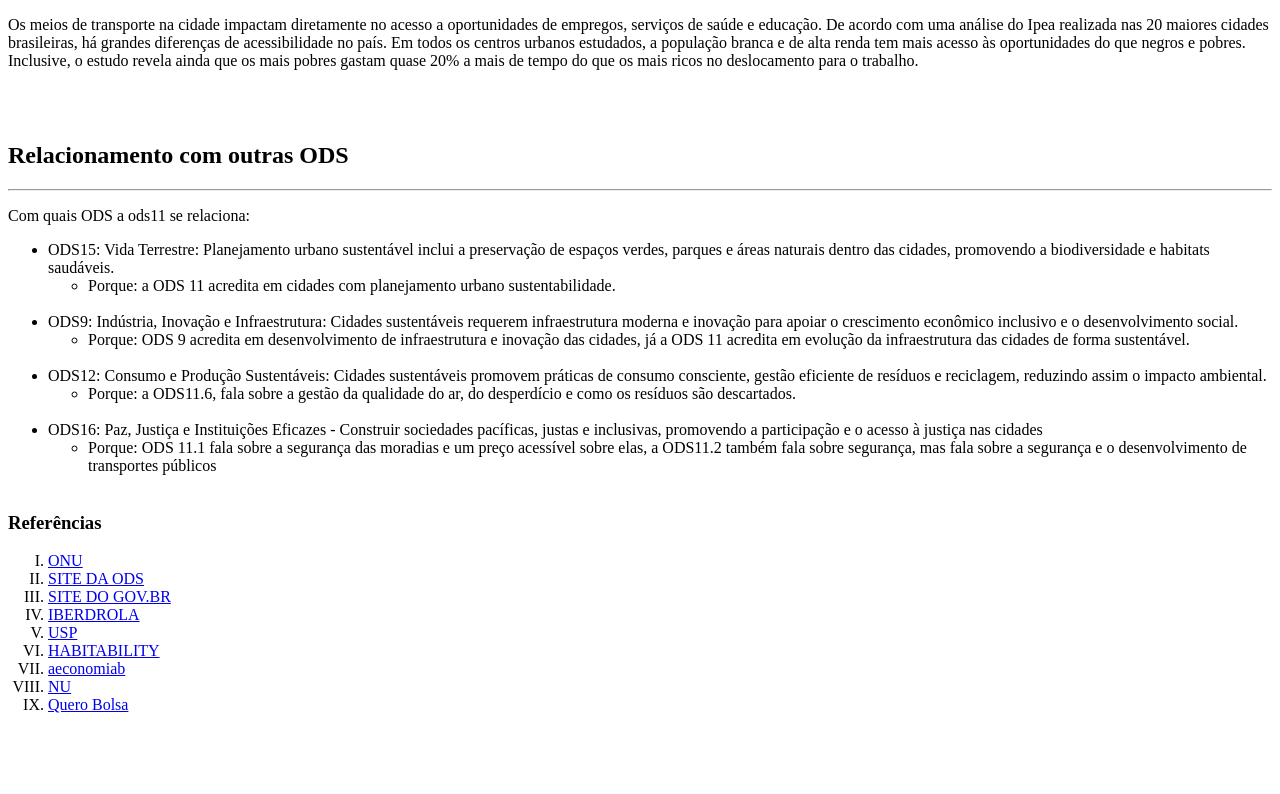
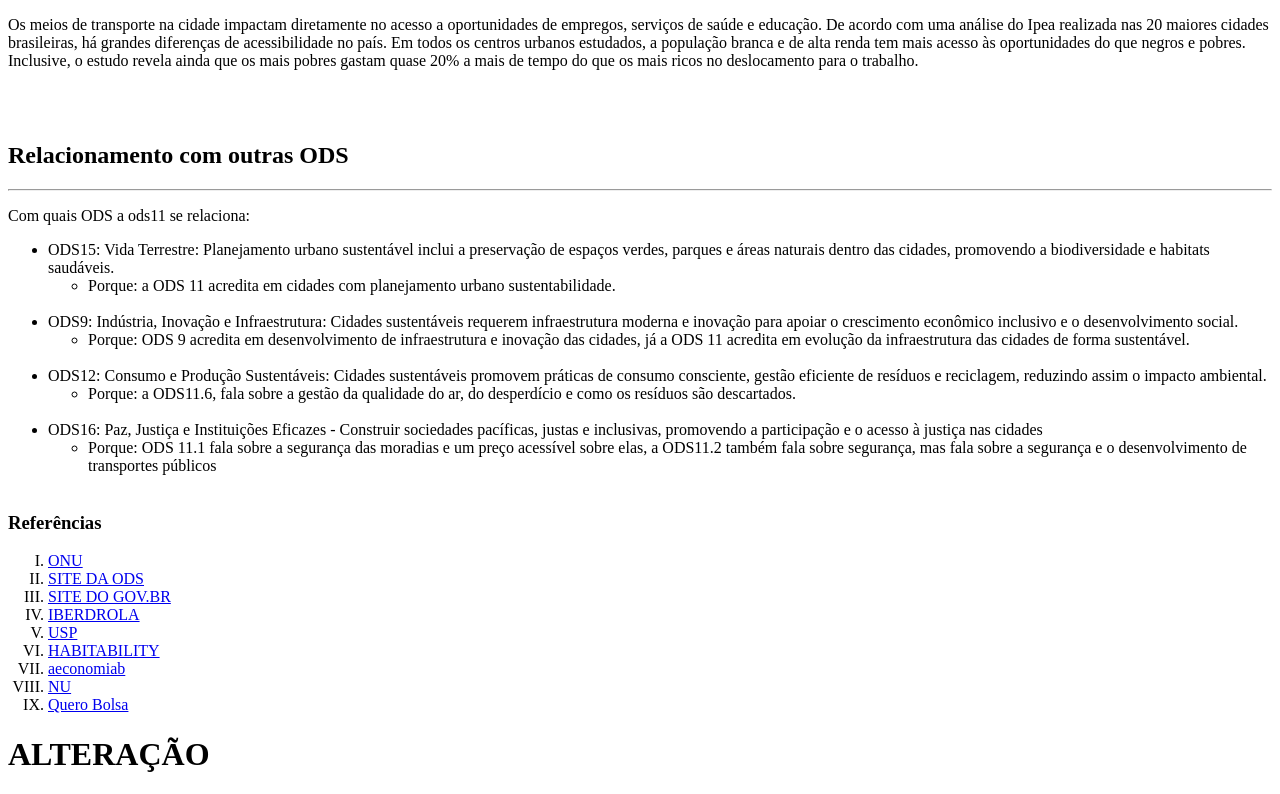
Before and after one commit to isaacnewton-tech/Metas-ODS-11, a plain HTML site: page index.html in a window 1280 px wide. Shown: the part 1487-2281 px from the top of the page. Before the commit the page ends 2217 px from the top, so only its background shows below. Drawn offline with Linux system fonts and the light colour scheme.

Commit message:
teste modificando html 3

```diff
--- a/index.html
+++ b/index.html
@@ -136,6 +136,7 @@
         <li><a href="https://news.un.org/pt/story/2019/11/1693501" target="_blank">NU</a></li>
         <li><a href="https://querobolsa.com.br/enem/geografia/urbanizacao" target="_blank">Quero Bolsa</a></li>
     </ol>
+    <h1>ALTERAÇÃO</h1>
 
 </body>
 </html>
```
